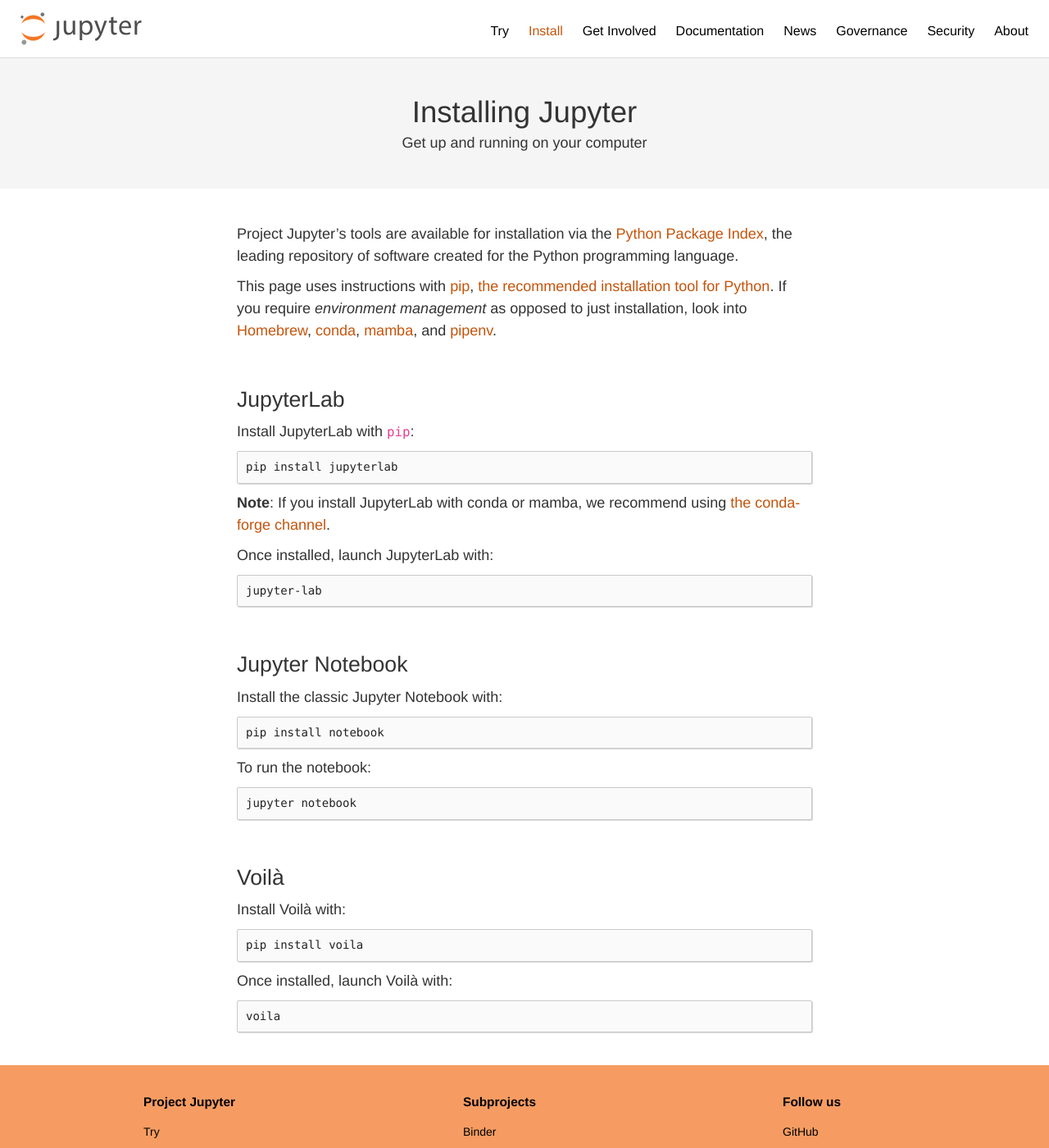
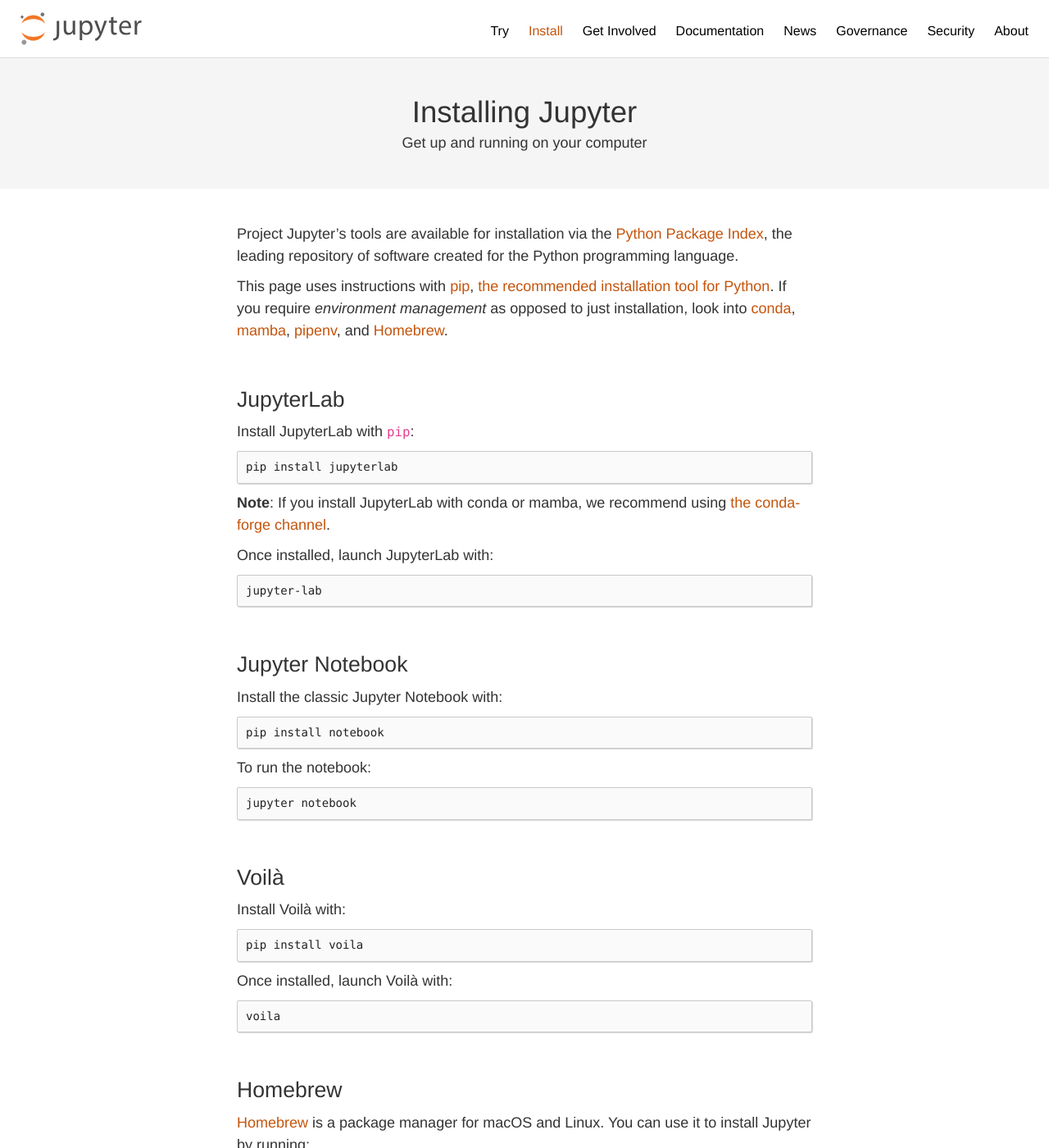
Before and after one commit to jupyter/jupyter.github.io, a Jekyll site: the page built from install.md, in a window 1280 px wide and 1400 px high. Shown: the whole window at 82% size. Built offline with Jekyll 4.4.1, drawn with Linux system fonts in a browser that asks for light colours; comment, search, counter and statistics services are not loaded; some of the changed text lies outside the part shown.

Commit message:
move Homebrew to end

````diff
--- a/install.md
+++ b/install.md
@@ -7,7 +7,7 @@
 
 Project Jupyter's tools are available for installation via the [Python Package Index](https://pypi.org/), the leading repository of software created for the Python programming language.
 
-This page uses instructions with [pip](https://pip.pypa.io/en/stable/), [the recommended installation tool for Python](https://packaging.python.org/en/latest/guides/tool-recommendations/#installation-tool-recommendations). If you require _environment management_ as opposed to just installation, look into [Homebrew](https://brew.sh), [conda](https://docs.conda.io/), [mamba](https://mamba.readthedocs.io/), and [pipenv](https://pipenv.pypa.io/).
+This page uses instructions with [pip](https://pip.pypa.io/en/stable/), [the recommended installation tool for Python](https://packaging.python.org/en/latest/guides/tool-recommendations/#installation-tool-recommendations). If you require _environment management_ as opposed to just installation, look into [conda](https://docs.conda.io/), [mamba](https://mamba.readthedocs.io/), [pipenv](https://pipenv.pypa.io/), and [Homebrew](https://brew.sh).
 
 ## JupyterLab
 
@@ -51,3 +51,12 @@
 ```bash
 voila
 ```
+
+## Homebrew
+
+[Homebrew](https://brew.sh) is a package manager for macOS and Linux.
+You can use it to install Jupyter by running:
+
+```bash
+brew install jupyterlab
+```
````
